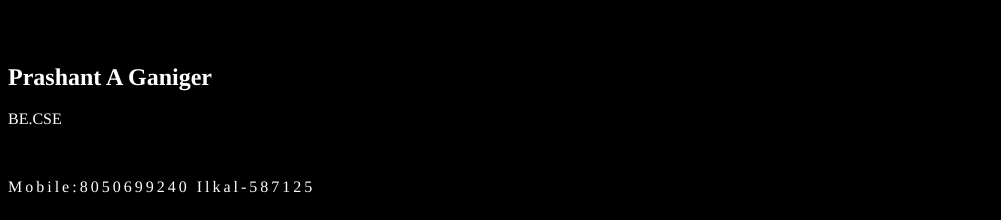
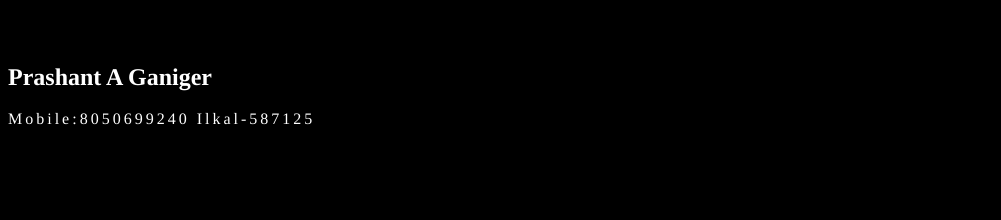
Before and after one commit to Agprashant7/personal-portfolio, a plain HTML site: page index.html in a window 1280 px wide. Shown: the part 1601-1821 px from the top of the page, 0-1001 px from the left. After the commit the page ends 1767 px from the top, so only its background shows below. Drawn offline with nearby package versions, Linux system fonts and the light colour scheme; grey boxes are pictures that could not be loaded.

Commit message:
Update index.html

```diff
--- a/index.html
+++ b/index.html
@@ -169,7 +169,6 @@ cursor:pointer;
 <div class="co-container" id="contact">
 	<div class="co-icon main">
 		<h2>Prashant A Ganiger</h2>
-		<p>BE.CSE</p><br>
 		<p class="myinfo">Mobile:8050699240
 		Ilkal-587125</p>
 	</div>
```
